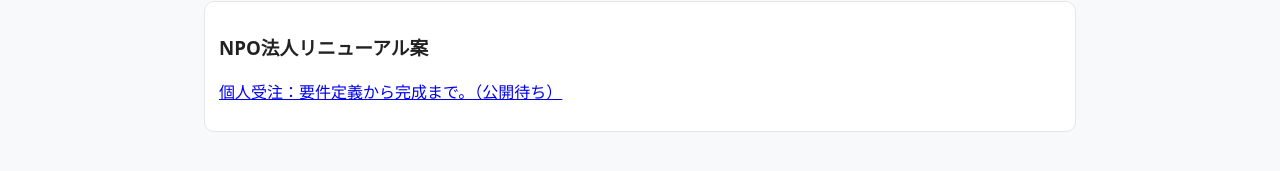
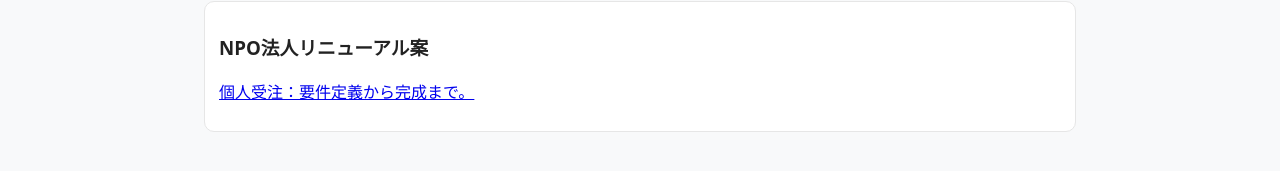
Before and after one commit to hottah/test1, a React (Create React App) app: page /works in a window 1280 px wide. Shown: the part 266-437 px from the top of the page. Built offline with nearby package versions, Linux system fonts and the light colour scheme.

Commit message:
情報更新：制作事例
1件公開のため情報を差し替え

```diff
--- a/src/pages/works.js
+++ b/src/pages/works.js
@@ -2,7 +2,7 @@ import React from 'react';
 
 const works = [
   { title: 'ブランドサイト', url: 'https://hanaemu.co.jp', desc: 'デザインディレクターより受注：Figma構築案件。' },
-  { title: 'NPO法人リニューアル案', url: 'https://npo-tagayasu.o.oo7.jp/_next/',  desc: '個人受注：要件定義から完成まで。（公開待ち）' },
+  { title: 'NPO法人リニューアル案', url: 'https://npo-tagayasu.o.oo7.jp/',  desc: '個人受注：要件定義から完成まで。' },
 ];
 
 export default function Works() {
```
